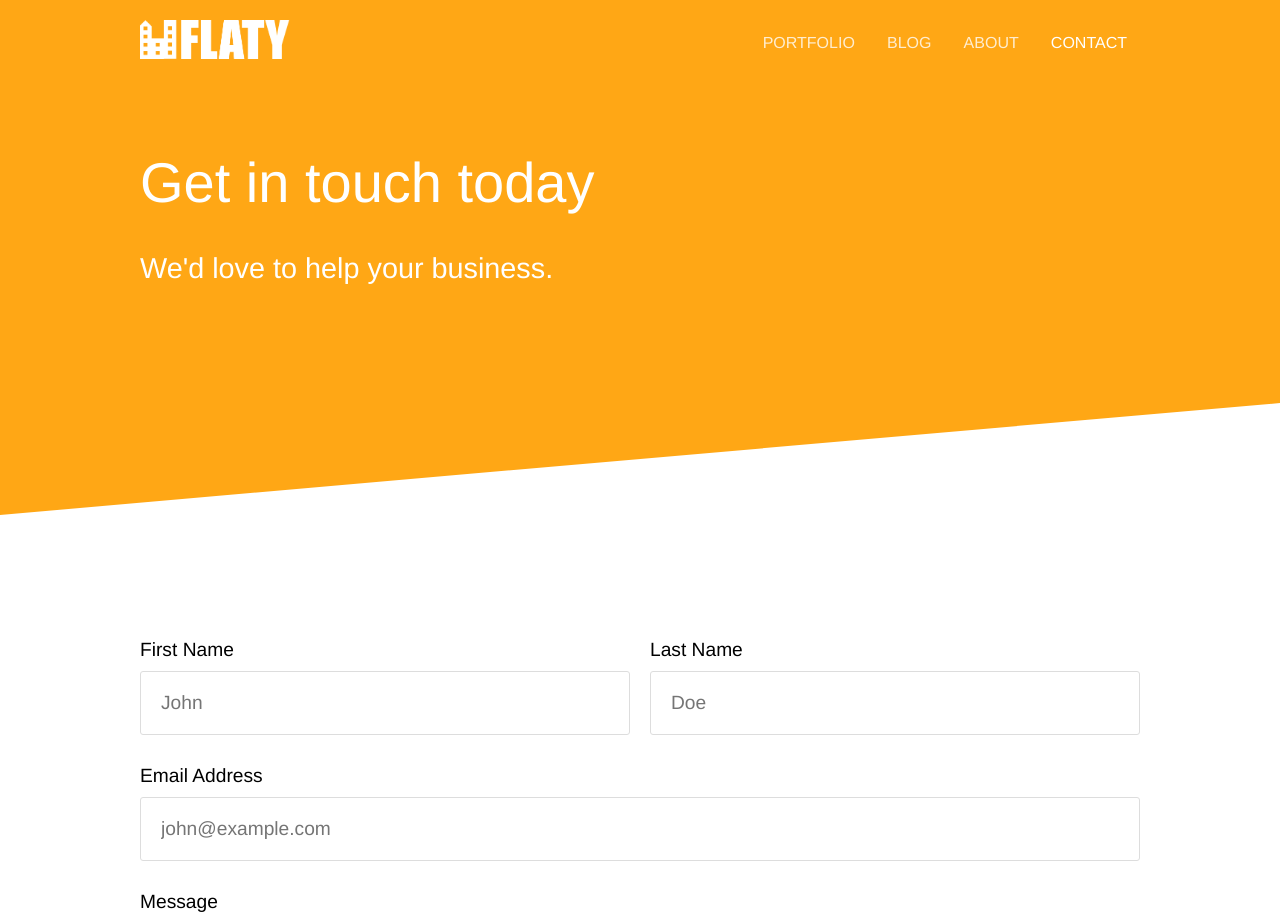
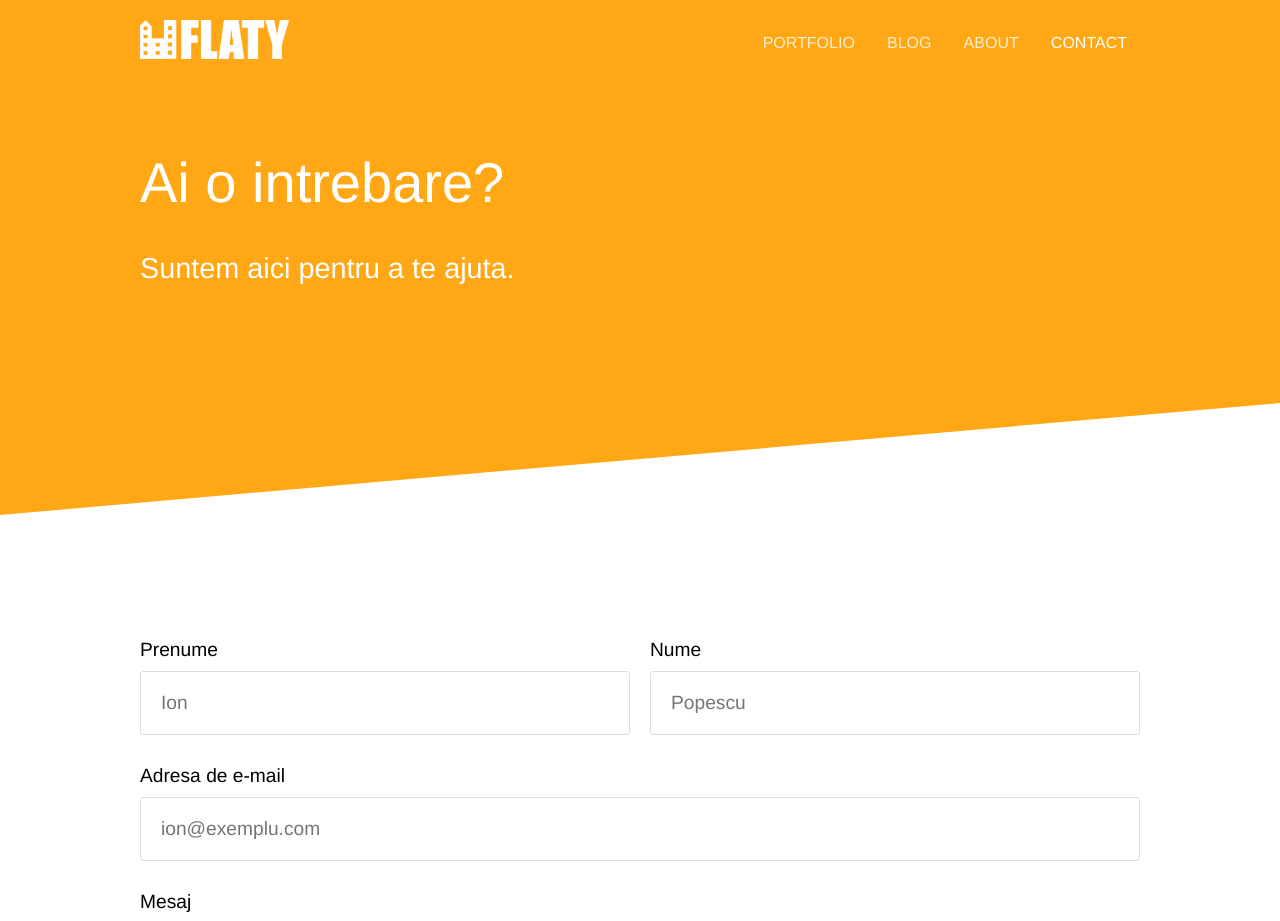
Before and after one commit to rptoma/Flaty, a Jekyll site: the page built from contact.html, in a window 1280 px wide and 1400 px high. Shown: the top 921 px of the window. Built offline with Jekyll 4.4.1, drawn with Linux system fonts in a browser that asks for light colours; some of the changed text lies outside the part shown.

Commit message:
Updated 'contact.html' via CloudCannon

```diff
--- a/contact.html
+++ b/contact.html
@@ -1,11 +1,11 @@
 ---
 title: Contact
-heading: Get in touch today
-subtitle: We'd love to help your business.
+heading: Ai o intrebare?
+subtitle: Suntem aici pentru a te ajuta.
 map:
-  latitude: -45.8787605
-  longitude: 170.5027976
-  address: "1 George Street, Dunedin, New Zealand"
+  latitude: 44.4357274
+  longitude: 26.0127328
+  address: "Facultate de Automatica si Calculatoare, 313 Splaiul Independentei, Bucuresti"
   zoom: 13
 ---
 
@@ -17,23 +17,23 @@ map:
 
 			<div class="halves">
 				<div>
-					<label for="name">First Name</label>
-					<input type="text" name="first-name" id="first-name" placeholder="John" />
+					<label for="name">Prenume</label>
+					<input type="text" name="first-name" id="first-name" placeholder="Ion" />
 				</div>
 
 				<div>
-					<label for="name">Last Name</label>
-					<input type="text" name="last-name" id="last-name" placeholder="Doe" />
+					<label for="name">Nume</label>
+					<input type="text" name="last-name" id="last-name" placeholder="Popescu" />
 				</div>
 			</div>
 
-			<label for="email">Email Address</label>
-			<input type="email" name="email" id="email" placeholder="john@example.com" required />
+			<label for="email">Adresa de e-mail</label>
+			<input type="email" name="email" id="email" placeholder="ion@exemplu.com" required />
 
-			<label for="message">Message</label>
-			<textarea name="message" id="message" placeholder="Hi There..."></textarea>
+			<label for="message">Mesaj</label>
+			<textarea name="message" id="message" placeholder="Salut..."></textarea>
 
-			<input type="submit" value="Send Message" />
+			<input type="submit" value="Trimite mesaj" />
 		</form>
 	</div>
 </section>
@@ -45,11 +45,11 @@ map:
 <section class="diagonal">
 	<div class="container halves aligned-top">
 		<div>
-			<h3>Address</h3>
+			<h3>Adresa</h3>
 				<address><a target="_blank" href="https://www.google.com/maps/place/{{ page.map.address | url_encode }}">{{ page.map.address | replace: ", ", ", <br>" }}</a></address>
 		</div>
 		<div>
-			<h3>Email</h3>
+			<h3>E=mail</h3>
 			<p><a href="mailto:{{ site.data.company.contact_email_address }}">{{ site.data.company.contact_email_address }}</a></p>
 		</div>
 	</div>
```
